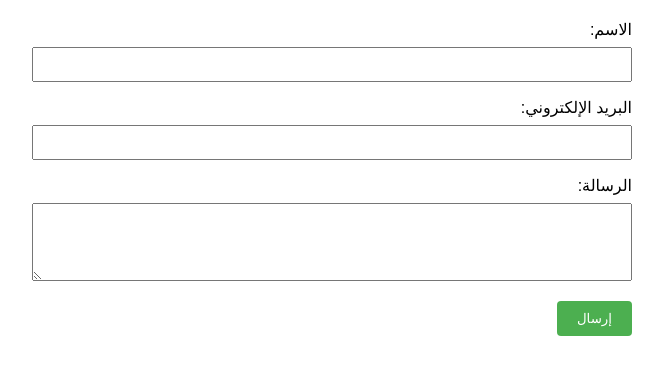
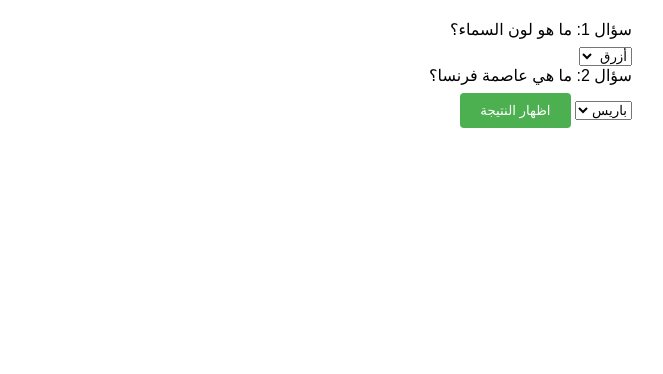
Before and after one commit to Phoenix99MVA/arabic_form, a plain HTML site: page index.html in a window 1280 px wide. Shown: the whole page, without its empty margins (308-971 px from the left). Drawn offline with Linux system fonts and the light colour scheme.

Commit message:
Update index.html

```diff
--- a/index.html
+++ b/index.html
@@ -31,20 +31,55 @@
       border-radius: 4px;
       cursor: pointer;
     }
+    #result {
+      margin-top: 20px;
+    }
   </style>
 </head>
 <body>
-  <form action="submit_form.php" method="post">
-    <label for="name">الاسم:</label>
-    <input type="text" id="name" name="name" required>
+  <form>
+    <label for="q1">سؤال 1: ما هو لون السماء؟</label>
+    <select id="q1" name="q1">
+      <option value="1">أزرق</option>
+      <option value="2">أحمر</option>
+      <option value="3">أخضر</option>
+    </select>
 
-    <label for="email">البريد الإلكتروني:</label>
-    <input type="email" id="email" name="email" required>
+    <!-- Repeat similar structure for the rest of the questions -->
 
-    <label for="message">الرسالة:</label>
-    <textarea id="message" name="message" rows="4" required></textarea>
+    <!-- Question 2 -->
+    <label for="q2">سؤال 2: ما هي عاصمة فرنسا؟</label>
+    <select id="q2" name="q2">
+      <option value="1">باريس</option>
+      <option value="2">لندن</option>
+      <option value="3">برلين</option>
+    </select>
 
-    <button type="submit">إرسال</button>
+    <!-- Repeat for the other questions -->
+
+    <!-- Question 3 -->
+    <!-- ... -->
+
+    <!-- Repeat for the other questions -->
+
+    <button type="button" onclick="calculateScore()">اظهار النتيجة</button>
   </form>
+
+  <div id="result"></div>
+
+  <script>
+    function calculateScore() {
+      var totalScore = 0;
+
+      // Get the selected values for each question and calculate the total score
+      for (var i = 1; i <= 10; i++) {
+        var selectedValue = parseInt(document.getElementById('q' + i).value);
+        totalScore += selectedValue;
+      }
+
+      // Display the result
+      document.getElementById('result').innerHTML = 'النتيجة الإجمالية: ' + totalScore + ' نقطة';
+    }
+  </script>
 </body>
 </html>
```
